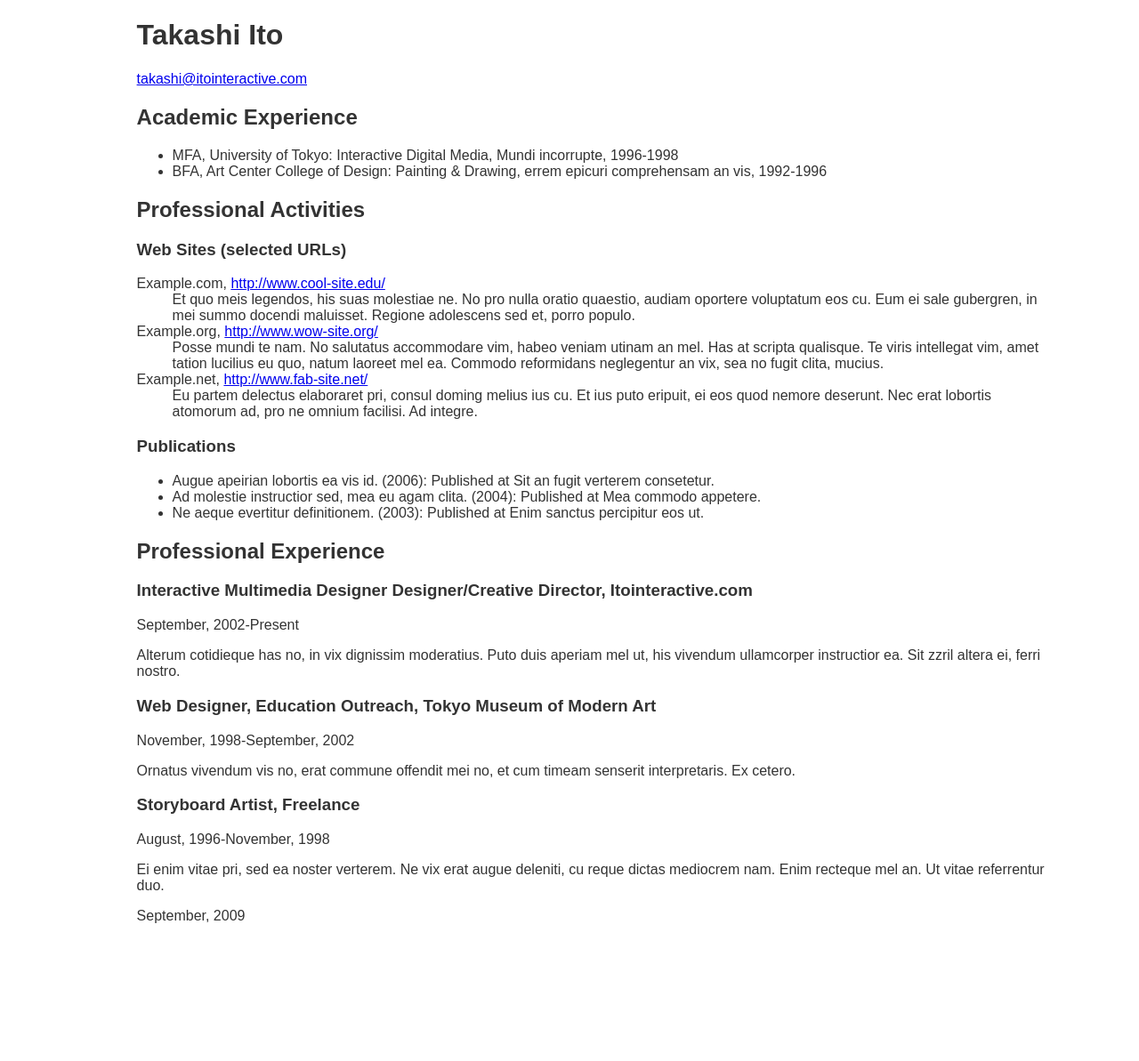
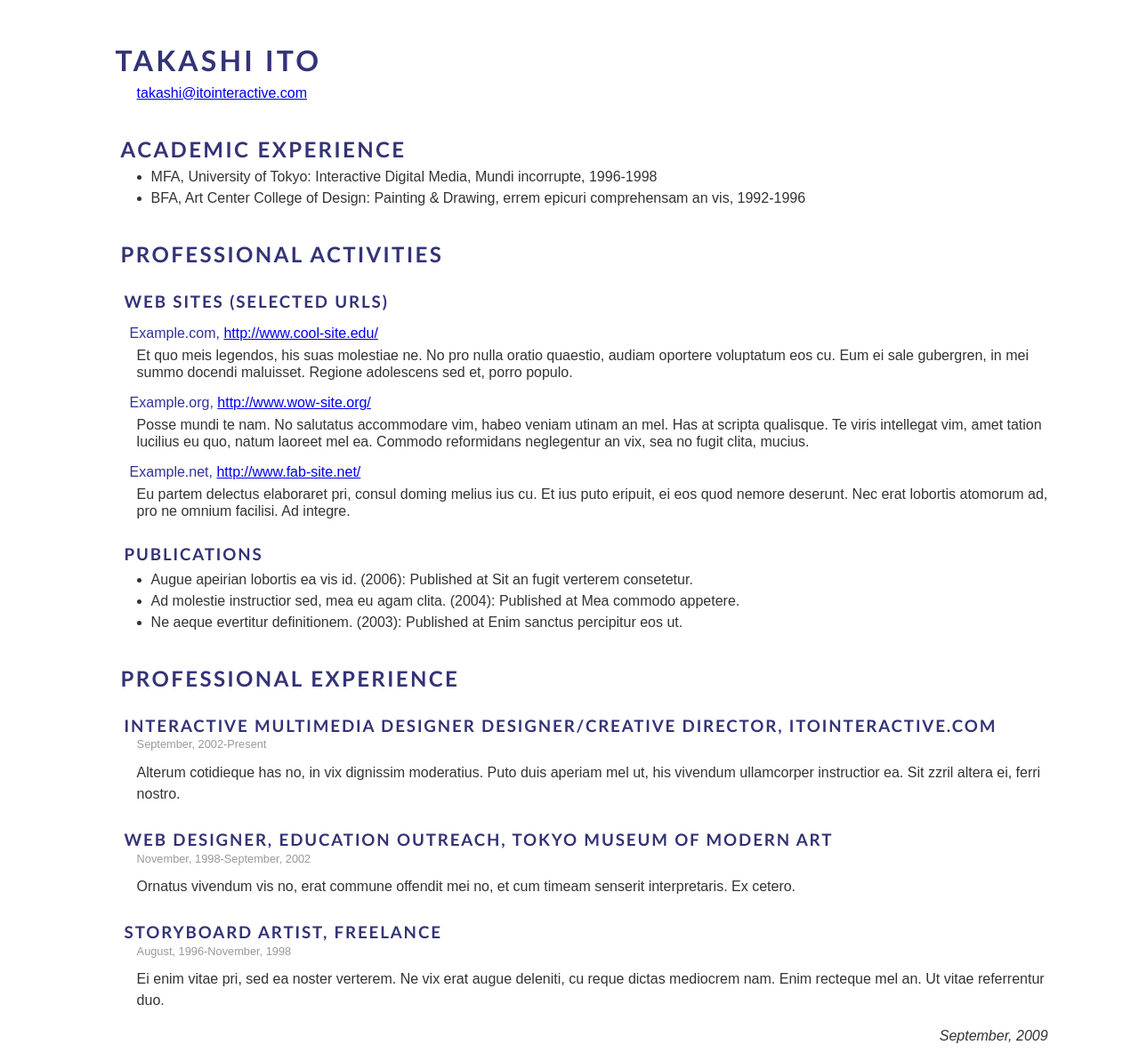
Before and after one commit to kirtgoh/kirtgoh.github.io, a Jekyll site: the page online_resume.html, which Jekyll copies as it is, in a window 1280 px wide. Shown: the whole page at 89% size. Built offline with Jekyll 4.4.1, drawn with Linux system fonts in a browser that asks for light colours; Markdown is read by kramdown in place of the engine named in the settings; before the commit the page ends 1055 px from its top, so only the background shows below that.

Commit message:
Creating h(header),p(paragraph),ul..li(unorder list),dl..dt..dd(definition list), and class & id CSS rules

```diff
--- a/css/online_resume.css
+++ b/css/online_resume.css
@@ -10,3 +10,49 @@ body {
 	background: #FFF;
 	min-width: 700px;
 }
+h1, h2, h3, h4, h5, h6 {
+	text-indent: -0.75em;
+	letter-spacing: 0.1em;
+	margin: 1.5em 0px 0px;
+	text-transform: uppercase;
+	color: #337;
+	padding: 0px;
+	font-family: "Trebuchet MS", Helvetica, Geneva, Arial, sans-serif;
+}
+p {
+	margin-top: 0.35em;
+	padding: 0px;
+	line-height: 1.5em;
+}
+ul {
+	margin-top: .35em;
+	margin-left: 1em;
+	padding: 0px;
+}
+li {
+	line-height: 1.5em;
+}
+dl {
+	margin: .35em 0px 0px;
+	padding: 0px;
+}
+dt {
+	color: #339;
+	text-indent: -.5em;
+	margin: 1em 0px 0px;
+	padding: 0px;
+}
+dd {
+	line-height: 1.2em;
+	margin: .35em 0px 0px;
+	padding: 0px;
+}
+.date {
+	color: #999;
+	font-size: .8em;
+	line-height: 1em;
+}
+p#date {
+	font-style: italic;
+	text-align: right;
+}
--- a/online_resume.html
+++ b/online_resume.html
@@ -32,14 +32,14 @@
 </ul>
 <h2>Professional Experience</h2>
 <h3>Interactive Multimedia Designer Designer/Creative Director, Itointeractive.com</h3>
-<p>September, 2002-Present</p>
+<p class="date">September, 2002-Present</p>
 <p>Alterum cotidieque has no, in vix dignissim moderatius. Puto duis aperiam mel ut, his vivendum ullamcorper instructior ea. Sit zzril altera ei, ferri nostro.</p>
 <h3>Web Designer, Education Outreach, Tokyo Museum of Modern Art</h3>
-<p>November, 1998-September, 2002</p>
+<p class="date">November, 1998-September, 2002</p>
 <p>Ornatus vivendum vis no, erat commune offendit mei no, et cum timeam senserit interpretaris. Ex cetero.</p>
 <h3>Storyboard Artist, Freelance</h3>
-<p>August, 1996-November, 1998</p>
+<p class="date">August, 1996-November, 1998</p>
 <p>Ei enim vitae pri, sed ea noster verterem. Ne vix erat augue deleniti, cu reque dictas mediocrem nam. Enim recteque mel an. Ut vitae referrentur duo.</p>
-<p>September, 2009</p>
+<p id="date">September, 2009</p>
 </body>
 </html>
```
